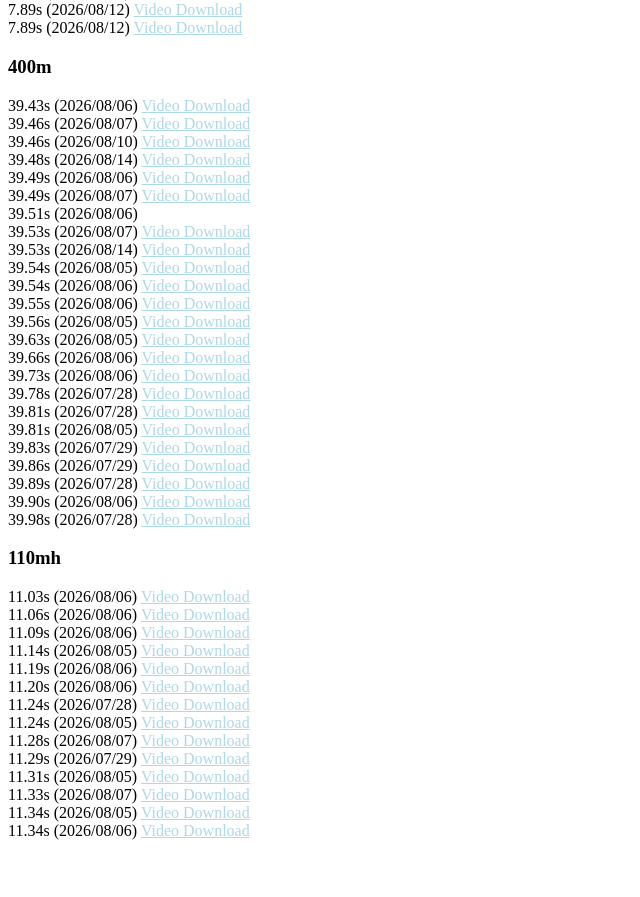
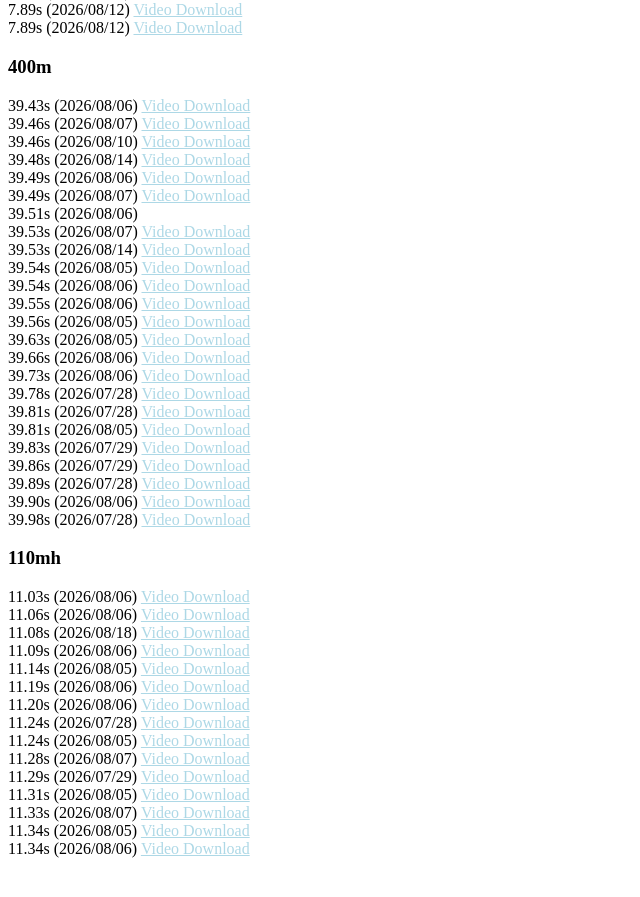
Before and after one commit to CareyRunboLi/CareyRunboLi.github.io, a Jekyll site: the page built from index.md, in a window 1280 px wide and 900 px high, scrolled down 3694 px. Shown: the top 897 px of the window, without its empty margins (0-640 px from the left). Built offline with Jekyll 4.4.1, drawn with Linux system fonts in a browser that asks for light colours; some web fonts are replaced; formulas are drawn with MathJax 3; a style sheet for code colours, icons or effects is not loaded; our own code applies the rules of GitHub Pages for plain Markdown files.

Commit message:
Update trackandfield.md

```diff
--- a/_includes/trackandfield.md
+++ b/_includes/trackandfield.md
@@ -85,6 +85,7 @@
 
 11.03s (2026/08/06) <a href="https://runbolicarey.com/assets/TrackAndField/DeluxeTrackAndField_110mh_11.03s_260806.mp4"><span>Video Download</span></a>
 11.06s (2026/08/06) <a href="https://runbolicarey.com/assets/TrackAndField/DeluxeTrackAndField_110mh_11.06s_260806.mp4"><span>Video Download</span></a>
+11.08s (2026/08/18) <a href="https://runbolicarey.com/assets/TrackAndField/DeluxeTrackAndField_110mh_11.08s_260818.mp4"><span>Video Download</span></a>
 11.09s (2026/08/06) <a href="https://runbolicarey.com/assets/TrackAndField/DeluxeTrackAndField_110mh_11.09s_260806.mp4"><span>Video Download</span></a>
 11.14s (2026/08/05) <a href="https://runbolicarey.com/assets/TrackAndField/DeluxeTrackAndField_110mh_11.14s_260805.mp4"><span>Video Download</span></a>
 11.19s (2026/08/06) <a href="https://runbolicarey.com/assets/TrackAndField/DeluxeTrackAndField_110mh_11.19s_260806.mp4"><span>Video Download</span></a>
```
